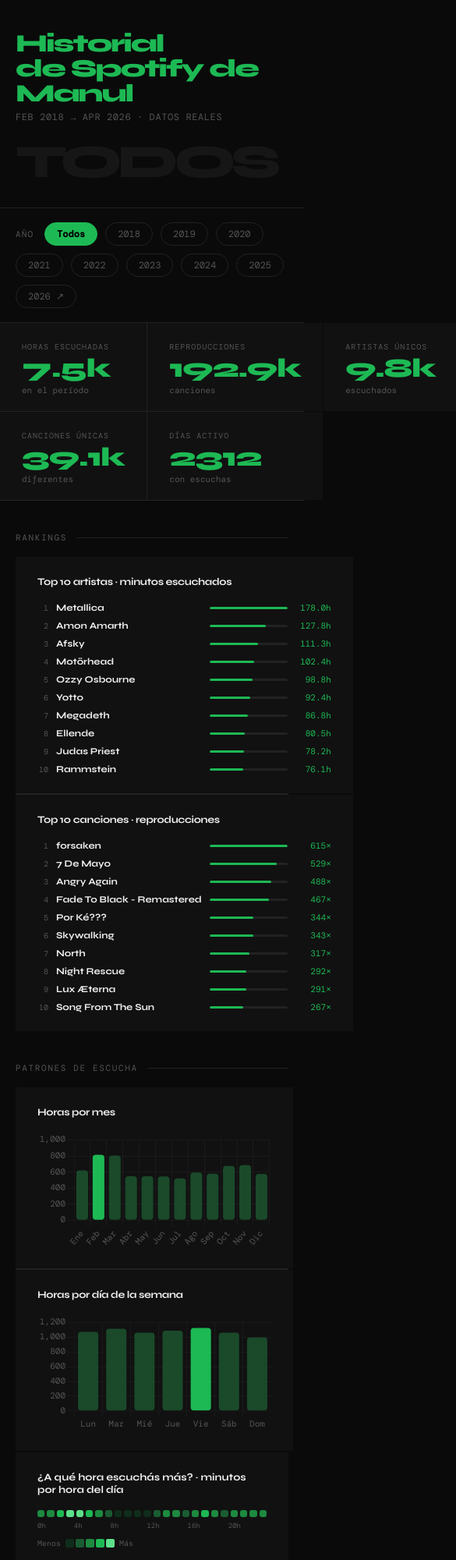
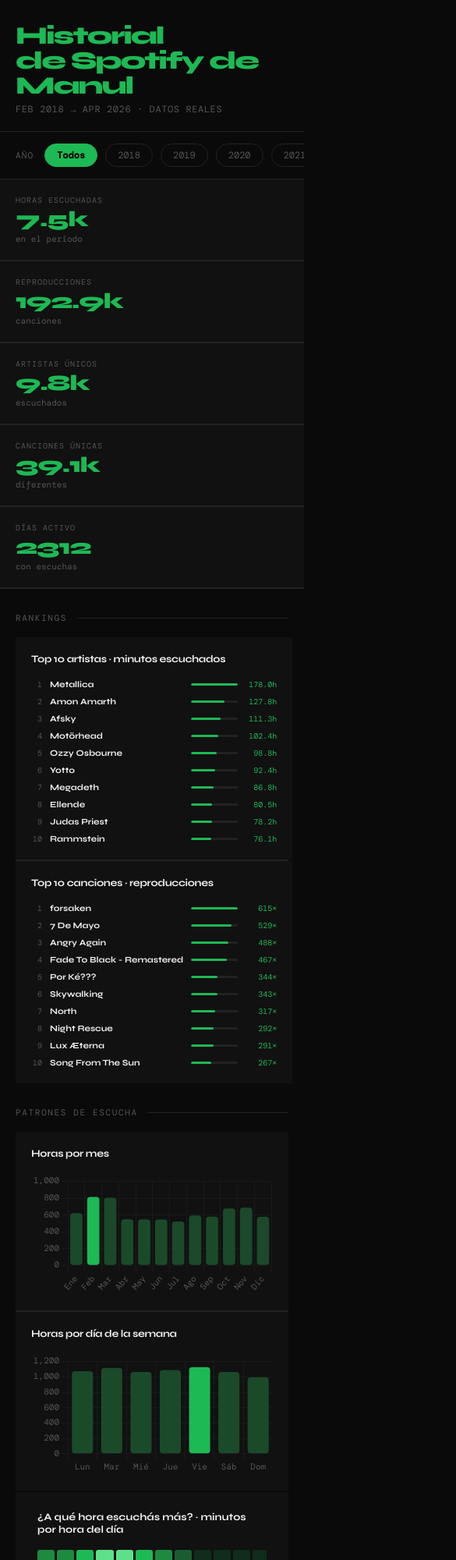
Before and after one commit to ManuNalerio/spotify_data, a plain HTML site: page index.html in a window 390 px wide. Shown: the top 2000 px of the page at 78% size, 585 px wide, since content can reach past the window. Drawn offline with nearby package versions, Linux system fonts and the light colour scheme.

Commit message:
first commit

```diff
--- a/index.html
+++ b/index.html
@@ -16,8 +16,9 @@
 .header-left p{font-family:'DM Mono',monospace;color:var(--muted);font-size:12px;margin-top:6px;letter-spacing:.05em}
 .year-ghost{font-size:110px;font-weight:800;color:#161616;line-height:1;letter-spacing:-6px;user-select:none;transition:all .3s}
 
-.selector-wrap{padding:18px 48px;display:flex;align-items:center;gap:10px;flex-wrap:wrap;border-bottom:1px solid var(--border)}
-.selector-label{font-family:'DM Mono',monospace;font-size:11px;color:var(--muted);text-transform:uppercase;letter-spacing:.1em;margin-right:4px}
+.selector-wrap{padding:18px 48px;display:flex;align-items:center;gap:10px;flex-wrap:nowrap;overflow-x:auto;border-bottom:1px solid var(--border);scrollbar-width:none}
+.selector-wrap::-webkit-scrollbar{display:none}
+.selector-label{font-family:'DM Mono',monospace;font-size:11px;color:var(--muted);text-transform:uppercase;letter-spacing:.1em;margin-right:4px;flex-shrink:0}
 .year-btn{font-family:'DM Mono',monospace;font-size:12px;padding:6px 15px;border-radius:20px;border:1px solid var(--border);background:transparent;color:var(--muted);cursor:pointer;transition:all .18s;white-space:nowrap}
 .year-btn:hover{border-color:var(--green);color:var(--green)}
 .year-btn.active{background:var(--green);border-color:var(--green);color:#000;font-weight:700}
@@ -35,7 +36,7 @@
 .charts-2col{display:grid;grid-template-columns:1fr 1fr;gap:2px;background:var(--border)}
 .chart-box{background:var(--surface);padding:24px 28px}
 .chart-box h3{font-size:13px;font-weight:700;margin-bottom:18px;color:var(--text);letter-spacing:-.3px}
-.chart-box canvas{max-height:230px}
+.chart-box canvas{max-height:230px;width:100% !important}
 
 .ranking-list{display:flex;flex-direction:column;gap:9px}
 .rank-item{display:flex;align-items:center;gap:10px}
@@ -45,11 +46,12 @@
 .rank-bar-fill{height:100%;background:var(--green);border-radius:2px;transition:width .5s cubic-bezier(.22,1,.36,1)}
 .rank-val{font-family:'DM Mono',monospace;font-size:11px;color:var(--green);width:46px;text-align:right;flex-shrink:0}
 
-.heatmap-wrap{display:grid;grid-template-columns:repeat(24,1fr);gap:3px}
+.heatmap-scroll{overflow-x:auto;padding-bottom:10px;scrollbar-width:thin;scrollbar-color:var(--border) transparent}
+.heatmap-wrap{display:grid;grid-template-columns:repeat(24,1fr);gap:3px;min-width:600px}
 .heatmap-cell{aspect-ratio:1;border-radius:3px;position:relative;cursor:default;transition:transform .1s}
 .heatmap-cell:hover{transform:scale(1.25);z-index:2}
 .heatmap-cell:hover::after{content:attr(data-tip);position:absolute;bottom:calc(100% + 6px);left:50%;transform:translateX(-50%);background:#1a1a1a;border:1px solid var(--border);color:var(--text);font-family:'DM Mono',monospace;font-size:10px;padding:4px 8px;border-radius:4px;white-space:nowrap;z-index:10;pointer-events:none}
-.heatmap-labels{display:grid;grid-template-columns:repeat(24,1fr);gap:3px;margin-top:5px}
+.heatmap-labels{display:grid;grid-template-columns:repeat(24,1fr);gap:3px;margin-top:5px;min-width:600px}
 .heatmap-labels span{font-family:'DM Mono',monospace;font-size:9px;color:var(--muted);text-align:center}
 
 .reason-grid{display:flex;flex-direction:column;gap:8px}
@@ -66,12 +68,34 @@
 .fade{animation:fadeUp .22s ease}
 @keyframes fadeUp{from{opacity:0;transform:translateY(5px)}to{opacity:1;transform:translateY(0)}}
 
-@media(max-width:900px){
-  .stats-row{grid-template-columns:repeat(3,1fr)}
-  .charts-2col{grid-template-columns:1fr}
-  .header,.section,.selector-wrap,.footer{padding-left:20px;padding-right:20px}
-  .header-left h1{font-size:32px}
-  .year-ghost{font-size:60px}
+/* RESPONSIVE AJUSTES */
+@media(max-width:1024px){
+    .stats-row{grid-template-columns:repeat(3,1fr)}
+    .header-left h1{font-size:38px}
+    .year-ghost{font-size:80px}
+}
+
+@media(max-width:768px){
+    .header{padding:30px 20px 20px}
+    .header-left h1{font-size:32px}
+    .year-ghost{display:none}
+    .selector-wrap{padding:15px 20px}
+    .stats-row{grid-template-columns:repeat(2,1fr)}
+    .stat-card{padding:20px}
+    .stat-value{font-size:28px}
+    .section{padding:30px 20px 0}
+    .charts-2col{grid-template-columns:1fr}
+    .chart-box{padding:20px}
+    .footer{margin:30px 20px 0; flex-direction: column; text-align: center; gap: 15px}
+    .rank-bar-bg{width:60px}
+}
+
+@media(max-width:480px){
+    .stats-row{grid-template-columns:1fr}
+    .stat-card{border-bottom: 1px solid var(--border)}
+    .rank-name{font-size:11px}
+    .rank-val{width:40px; font-size:10px}
+    .reason-bar-bg{display:none}
 }
 </style>
 </head>
@@ -123,8 +147,10 @@
   </div>
   <div style="background:var(--surface);padding:24px 28px;margin-top:2px">
     <h3 style="font-size:13px;font-weight:700;margin-bottom:18px">¿A qué hora escuchás más? · minutos por hora del día</h3>
-    <div class="heatmap-wrap" id="heatmap"></div>
-    <div class="heatmap-labels" id="heatmap-labels"></div>
+    <div class="heatmap-scroll">
+        <div class="heatmap-wrap" id="heatmap"></div>
+        <div class="heatmap-labels" id="heatmap-labels"></div>
+    </div>
     <div style="display:flex;align-items:center;gap:6px;margin-top:10px">
       <span style="font-family:'DM Mono',monospace;font-size:10px;color:var(--muted)">Menos</span>
       <div style="display:flex;gap:2px">
```
